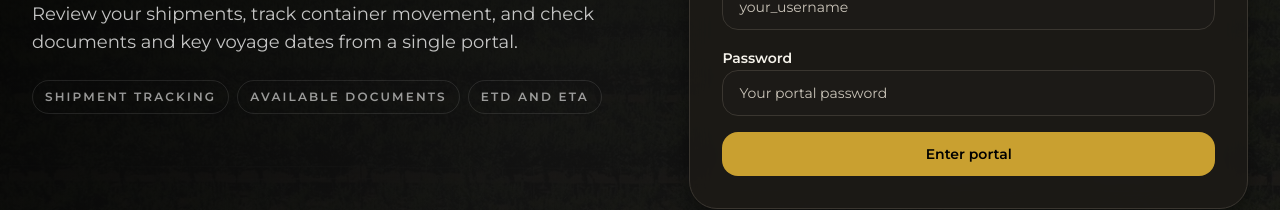
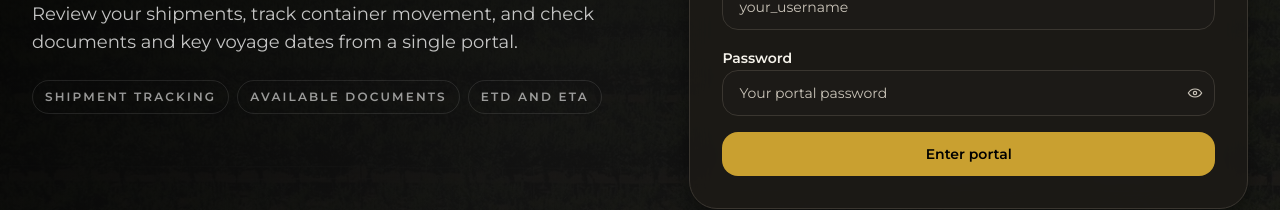
Before and after one commit to cylfruit/portalclientes, a Next.js app: page /login in a window 1280 px wide. Shown: the part 405-615 px from the top of the page. Built offline with nearby package versions, Linux system fonts and the light colour scheme; no server answers.

Commit message:
feat: add PasswordInput component for enhanced password handling

```diff
--- a/app/login/page.tsx
+++ b/app/login/page.tsx
@@ -8,6 +8,7 @@ import {
 } from "@/lib/auth";
 import { sanitizeNextPath } from "@/lib/auth-session";
 import { ThemeToggle } from "@/components/theme-toggle";
+import { PasswordInput } from "@/components/password-input";
 
 export const dynamic = "force-dynamic";
 
@@ -250,12 +251,10 @@ export default async function LoginPage({ searchParams }: LoginPageProps) {
               <span className="text-sm font-semibold text-cyl-ink">
                 {copy.passwordLabel}
               </span>
-              <input
+              <PasswordInput
                 name="password"
-                type="password"
+                placeholder={copy.passwordPlaceholder}
                 autoComplete="current-password"
-                className="w-full rounded-2xl border border-cyl-border bg-cyl-surface px-4 py-3 text-sm text-cyl-ink outline-none transition placeholder:text-cyl-muted focus:border-cyl-action focus:ring-2 focus:ring-cyl-action/25"
-                placeholder={copy.passwordPlaceholder}
                 required
               />
             </label>
--- /dev/null
+++ b/components/password-input.tsx
@@ -0,0 +1,74 @@
+"use client";
+
+import { useState } from "react";
+
+type PasswordInputProps = {
+  name: string;
+  placeholder: string;
+  autoComplete: string;
+  required?: boolean;
+};
+
+function EyeIcon() {
+  return (
+    <svg
+      aria-hidden="true"
+      viewBox="0 0 24 24"
+      fill="none"
+      stroke="currentColor"
+      strokeWidth="1.8"
+      className="h-4 w-4"
+    >
+      <path d="M2 12s3.5-6 10-6 10 6 10 6-3.5 6-10 6S2 12 2 12Z" />
+      <circle cx="12" cy="12" r="2.5" />
+    </svg>
+  );
+}
+
+function EyeOffIcon() {
+  return (
+    <svg
+      aria-hidden="true"
+      viewBox="0 0 24 24"
+      fill="none"
+      stroke="currentColor"
+      strokeWidth="1.8"
+      className="h-4 w-4"
+    >
+      <path d="M2.5 2.5 21.5 21.5" />
+      <path d="M14.6 14.6a4 4 0 0 1-5.2-5.2" />
+      <path d="M17.1 9.5A9 9 0 0 0 7.9 5.9" />
+      <path d="M9.5 17.1A9 9 0 0 0 16.1 6.9" />
+    </svg>
+  );
+}
+
+export function PasswordInput({
+  name,
+  placeholder,
+  autoComplete,
+  required,
+}: PasswordInputProps) {
+  const [visible, setVisible] = useState(false);
+
+  return (
+    <div className="relative">
+      <input
+        name={name}
+        type={visible ? "text" : "password"}
+        autoComplete={autoComplete}
+        className="w-full rounded-2xl border border-cyl-border bg-cyl-surface px-4 py-3 pr-11 text-sm text-cyl-ink outline-none transition placeholder:text-cyl-muted focus:border-cyl-action focus:ring-2 focus:ring-cyl-action/25"
+        placeholder={placeholder}
+        required={required}
+      />
+      <button
+        type="button"
+        onClick={() => setVisible((prev) => !prev)}
+        className="absolute right-3 top-1/2 -translate-y-1/2 text-cyl-muted transition hover:text-cyl-ink"
+        aria-label={visible ? "Ocultar contraseña" : "Mostrar contraseña"}
+      >
+        {visible ? <EyeOffIcon /> : <EyeIcon />}
+      </button>
+    </div>
+  );
+}
```
